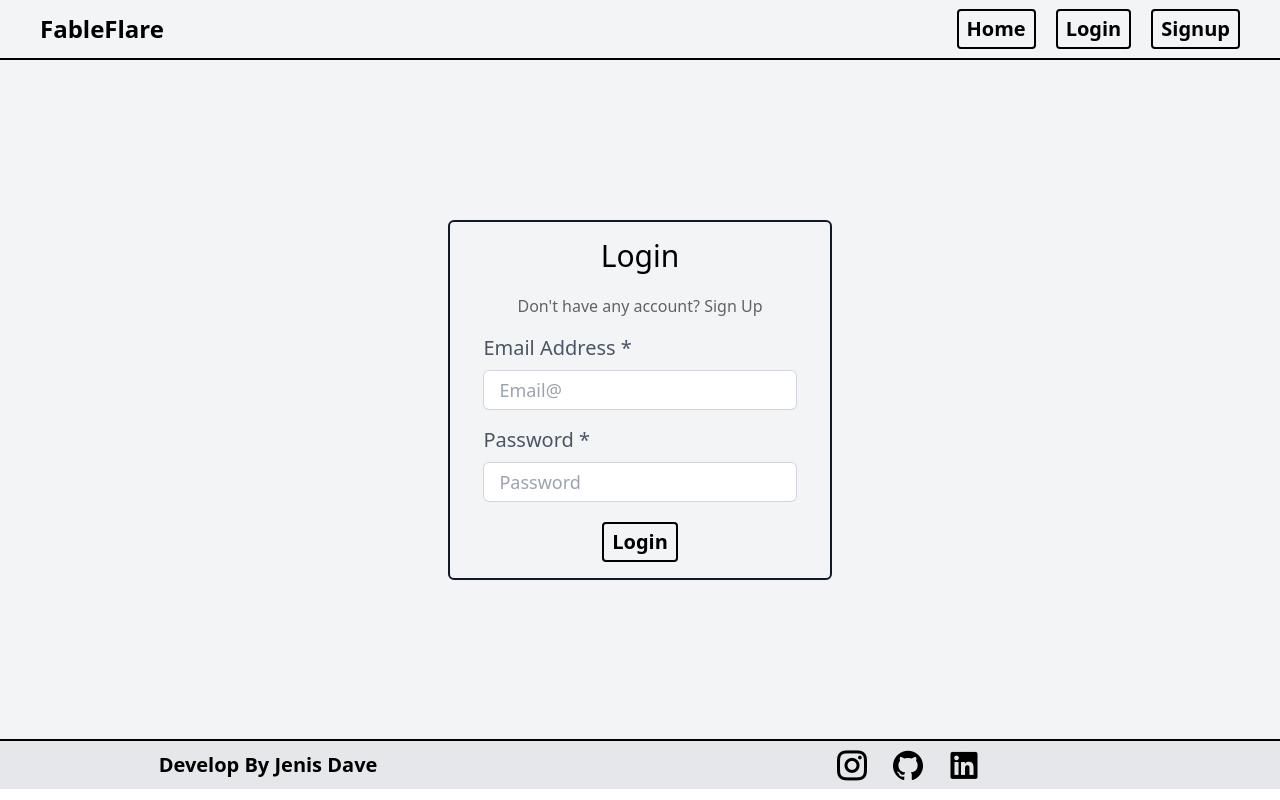
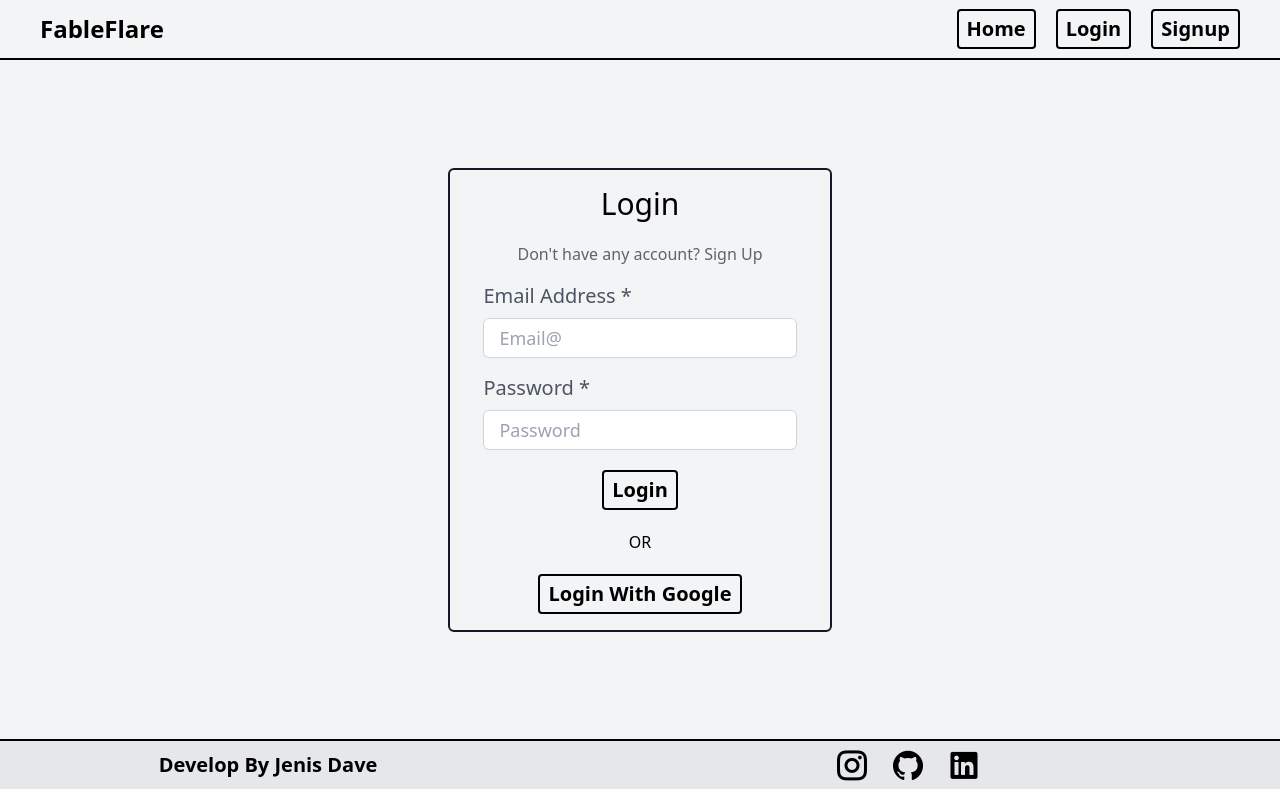
Before and after one commit to jenishd2/FableFlare, a React (Vite) app: page /login in a window 1280 px wide. Built offline with nearby package versions, Linux system fonts and the light colour scheme; no server answers.

Commit message:
Add google login functionality

```diff
--- a/src/appwrite/auth.js
+++ b/src/appwrite/auth.js
@@ -1,5 +1,5 @@
 import conf from "../conf/conf.js";
-import { Client, Account, ID } from "appwrite";
+import { Client, Account, ID,OAuthProvider } from "appwrite";
 
 // AuthServices class to manage authentication
 export class AuthServices {
@@ -39,7 +39,7 @@ export class AuthServices {
 
     async getAccount() {
         try {
-            return await this.account.get();
+            return await this.account.getSession('current');
         } catch (error) {
             throw new Error(`Failed to get account details: ${error.message}`);
         }
@@ -55,7 +55,14 @@ export class AuthServices {
     }
 
     async GoogleLogin(){
+        try {
+            const success = "http://localhost:5173/"
 
+            const failed = "http://localhost:5173/login"
+            this.account.createOAuth2Session(OAuthProvider.Google,success,failed);
+          } catch (error) {
+            console.log("Google auth error in auth.js folder of appwrite", error);
+          }
     }
 }
 
--- a/src/components/Login/Login.jsx
+++ b/src/components/Login/Login.jsx
@@ -6,6 +6,7 @@ import { useDispatch } from "react-redux";
 import authServices from "../../appwrite/auth";
 import { useForm } from "react-hook-form";
 import { useState } from "react";
+import SocialLogin from "./SocialLogin";
 
 export default function Login({}) {
   const navigate = useNavigate();
@@ -70,6 +71,8 @@ export default function Login({}) {
           classname="border-2 border-black text-xl font-semibold px-2 py-1 rounded focus:shadow-[inset_0px_0px_5px_black]"
           children="Login"
         />
+      <h1>OR</h1>
+      <SocialLogin />
       </form>
     </div>
   );
--- /dev/null
+++ b/src/components/Login/SocialLogin.jsx
@@ -0,0 +1,17 @@
+import React from 'react'
+import {Container,Button } from '../index'
+import authServices from '../../appwrite/auth'
+import { useNavigate } from 'react-router-dom'
+export default function SocialLogin() {
+    const navigate = useNavigate()
+    const googlelogin = (e)=>{
+        e.preventDefault();
+        authServices.GoogleLogin()
+    }
+  return (
+    <div>
+        {/* <i class="ri-google-fill"></i> */}
+        <Button onClick={(e)=>{googlelogin(e)}} children="Login With Google" classname="border-2 border-black text-xl font-semibold px-2 py-1 rounded focus:shadow-[inset_0px_0px_5px_black] "/>
+    </div>
+  )
+}
```
